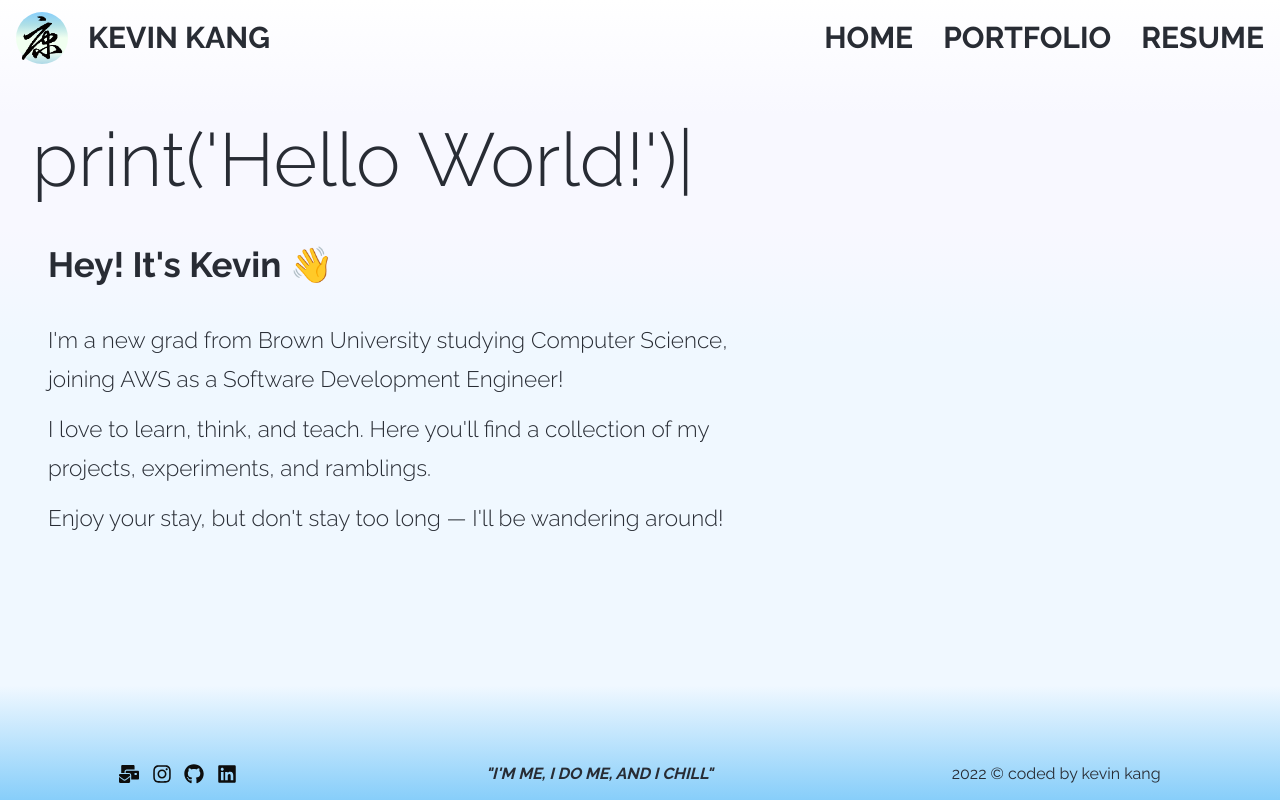
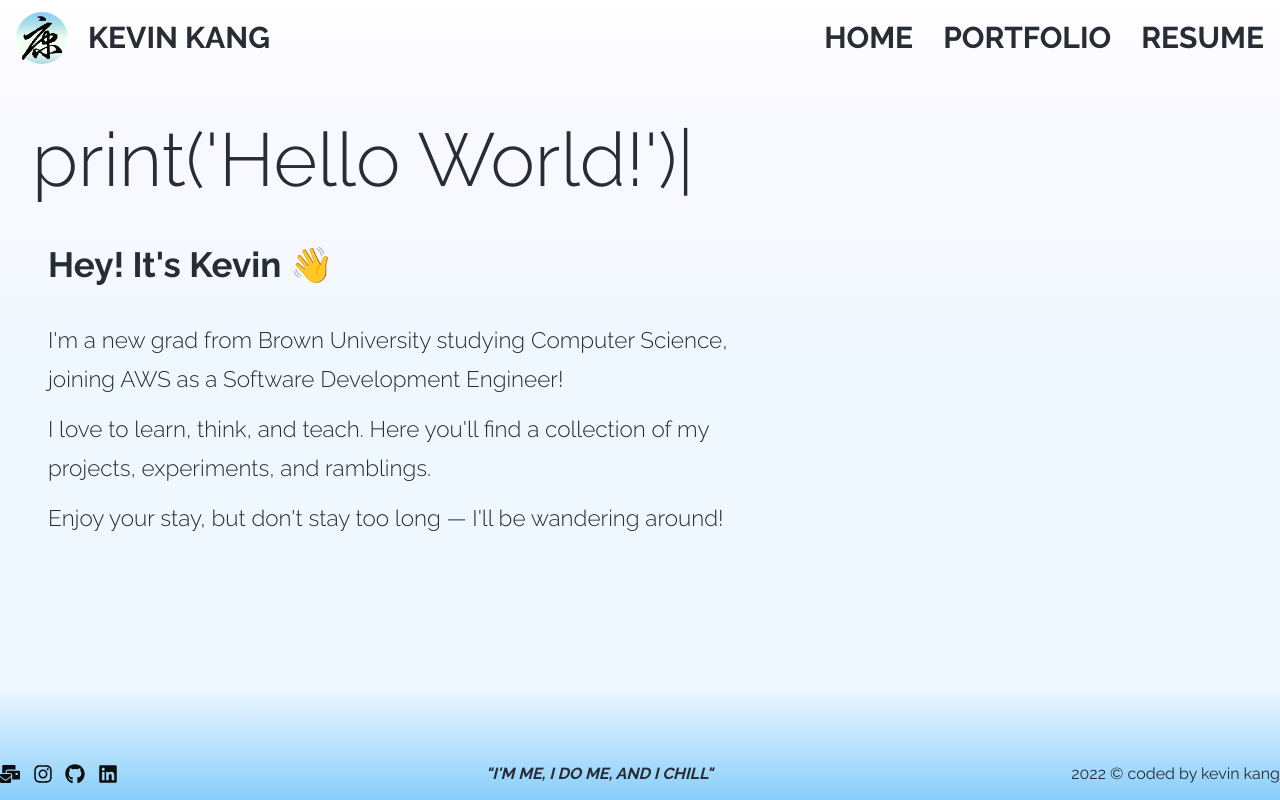
Before and after one commit to kevinxkang/kevinxkang.github.io, a React (Create React App) app: page / in a window 1280 px wide. Built offline with nearby package versions, Linux system fonts and the light colour scheme.

Commit message:
code: tweak spacings for footer

```diff
--- a/src/App.css
+++ b/src/App.css
@@ -222,8 +222,10 @@ footer {
 
 .footer-container {
     display: flex;
-    justify-content: space-around;
     flex-direction: row;
+    justify-content: space-between;
+    max-width: 1300px;
+    margin: auto;
 }
 
 .social-media-icons {
```
